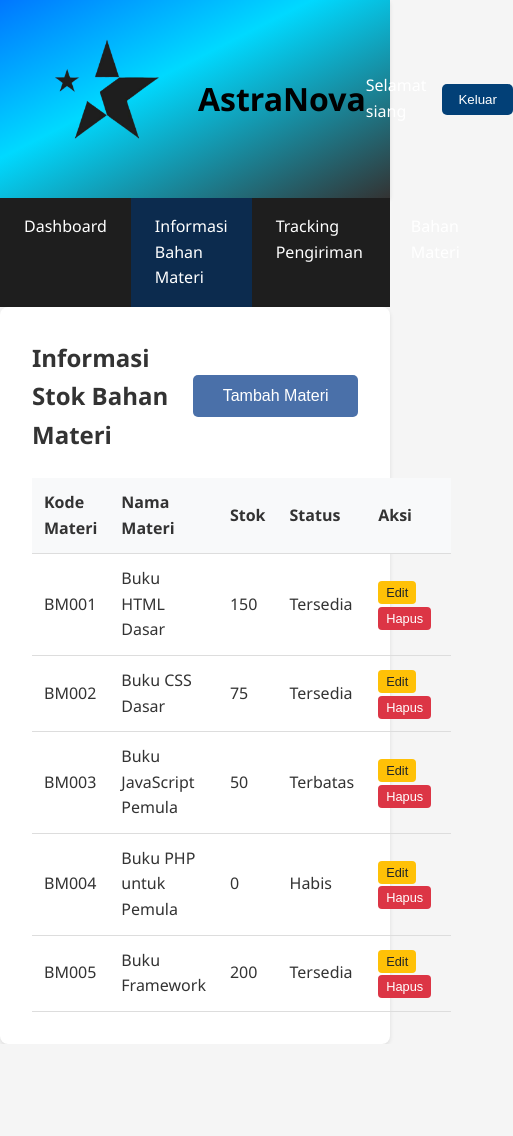
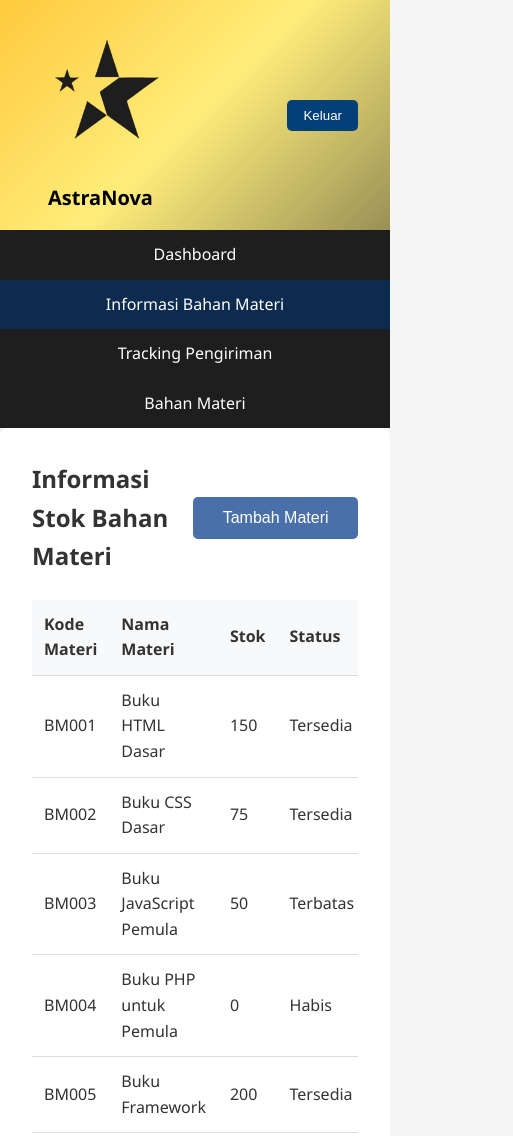
Before and after one commit to VyRoux/web-lesson-materials, a plain HTML site: page stok.html in a window 390 px wide. Shown: the top 1136 px of the page, 513 px wide, since content can reach past the window. Before the commit the page ends 1044 px from the top, so only its background shows below. Drawn offline with Linux system fonts and the light colour scheme; a web font is replaced by a local one.

Commit message:
add responsive (500px)

```diff
--- a/css/style.css
+++ b/css/style.css
@@ -1,6 +1,6 @@
 @font-face {
-    font-family: Poppin;
-    src: url('assets/Poppins/Poppins-Regular.ttf')');
+    font-family: Poppins;
+    src: url('assets/Poppins/Poppins-SemiBold.ttf') format('truetype');
 }
 
 /* Reset dan Base Styles */
@@ -11,10 +11,11 @@
 }
 
 body {
-    font-family: 'Poppins', 'Segoe UI', Tahoma, Geneva, Verdana, sans-serif;
+    font-family: 'Orbitron', Poppins,'Segoe UI', Tahoma, Geneva, Verdana, sans-serif;
     line-height: 1.6;
     color: #333;
     background-color: #f5f5f5;
+    overflow: auto;
 }
 
 /* Login Styles */
@@ -149,14 +150,21 @@ body {
     align-items: center;
     padding: 1rem 2rem;
     background: linear-gradient(
-        to bottom right,
-        #0077ff 0%,
-        #00d9ff 40%,
-        #333333 100%
-    );
+    135deg,
+    #ffa600,
+    #ffed7a,
+    #333333
+);
+    background-size: 200% 200%;
     box-shadow: 0 2px 4px rgba(0, 0, 0, 0.1);
+    animation: shining 20s ease-in-out infinite;
 }
 
+@keyframes shining {
+    0% {background-position: 0% 50%;}
+    50% {background-position: 100% 50%;}
+    100% {background-position: 0% 50%;}
+}
 
 .header-left {
     display: flex;
@@ -253,8 +261,9 @@ body {
 
 .card:hover {
     transition: all 0.3s ease-in-out;
-    transform: scale(1.08);
+    transform: scale(1.03);
     box-shadow: 0 4px 8px rgba(0, 0, 0, 0.2);
+
 }
 
 .card h3 {
@@ -267,7 +276,7 @@ body {
     color: #666;
 }
 
-/* Tracking Styles */
+/* ----------------------------- Tracking Style ----------------------------- */
 .tracking-main, .stok-main {
     background: white;
     padding: 2rem;
@@ -482,3 +491,61 @@ body {
     display: flex;
     gap: 0.5rem;
 }
+
+@media screen and (max-width: 500px) {
+
+    body {
+        overflow: auto;
+    }
+
+    #greeting {
+        display: none;
+    }
+
+    #logoutBtn {
+        margin-left: auto;
+    }
+
+    .dashboard-header {
+    display: flex;
+    justify-content: space-between;
+    align-items: center;
+    }
+
+    .header-left {
+        flex-direction: column;
+        align-items: flex-start;
+    }
+
+    .header-left h1 {
+        font-size: 1.25rem;
+    }
+
+    .header-right {
+        width: 100%;
+        justify-content: space-between;
+    }
+
+    .dashboard-nav ul {
+        flex-direction: column;
+    }
+
+    .nav-link {
+        display: block;
+        width: 100%;
+        text-align: center;
+        padding: 0.75rem;
+    }
+
+    .dropdown-content {
+        width: 100%;
+        text-align: center;
+    }
+
+    .stock-table {
+        width: 100%;
+        border-collapse: collapse;
+        overflow-x: auto;
+        display: block;
+    }
+}
```
